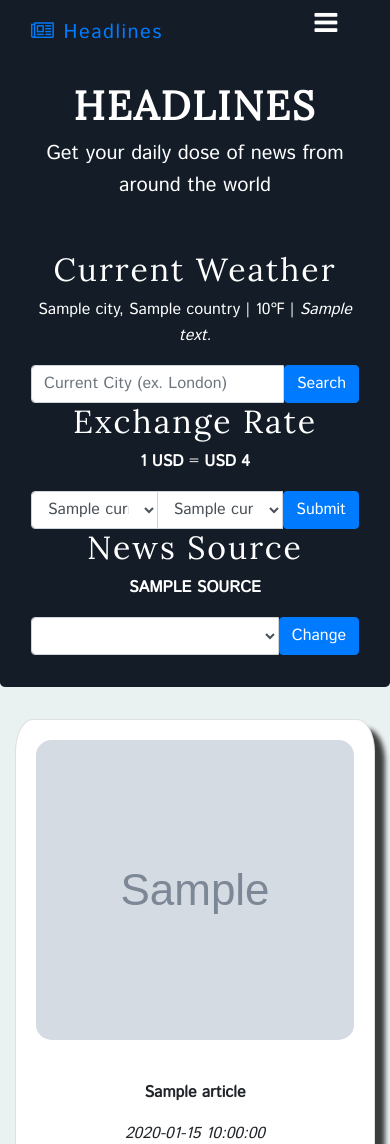
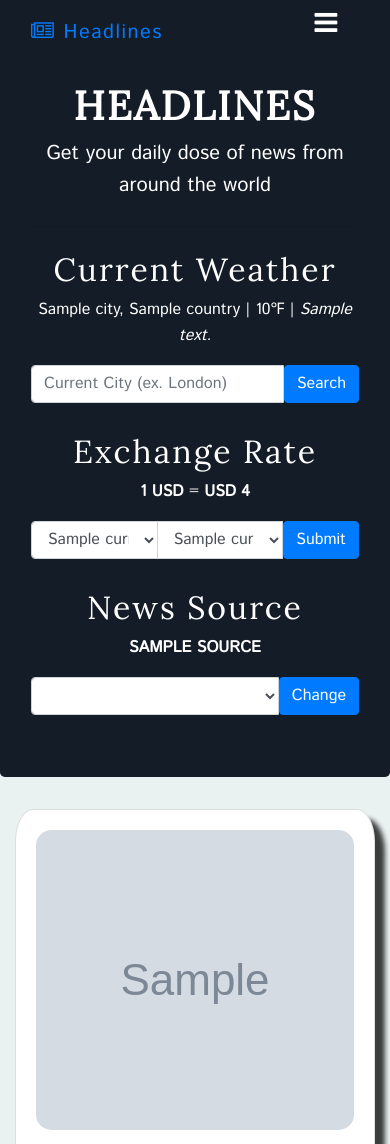
Before and after one commit to alchermd/headlines, a Flask app: template headlines/templates/index.html in a window 390 px wide. Shown: the top 1144 px of the page. Run offline with Flask 2, Linux system fonts and the light colour scheme; the template is opened without the code that fills it: most values are stand-ins (such as "Sample title", 1, 10 or a date in 2020); grey boxes marked "Sample" are stand-in pictures; lists and menus that the app fills with data are empty; parts of the project's set-up code (start-up, migrations or seed data) failed here and were passed over; some libraries are stand-ins or nearby versions.

Commit message:
Add margin bottom for the jumbotron elements in smaller screens.

```diff
--- a/headlines/static/css/main.css
+++ b/headlines/static/css/main.css
@@ -42,3 +42,9 @@ h1 {
 .navbar-toggler-icon {
     color: white;
 }
+
+@media (max-width: 600px) {
+    .jumbotron .col-md-4 {
+        margin-bottom: 30px;
+    }
+}
```
